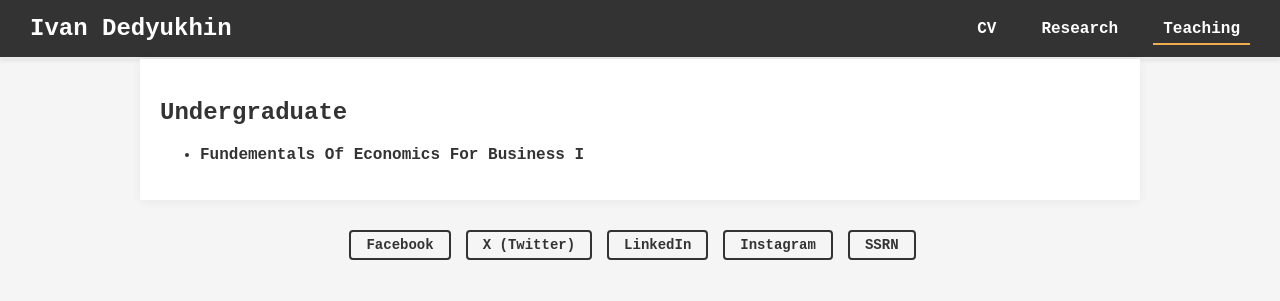
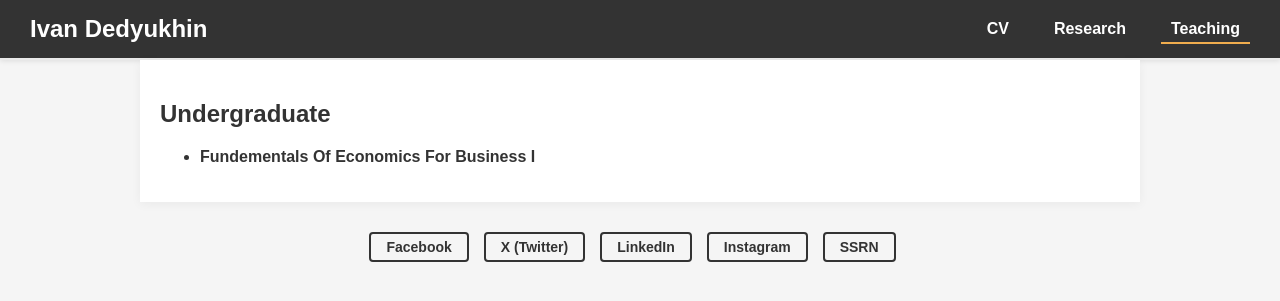
Before and after one commit to Dedyukhin/dedyukhin.github.io, a Jekyll site: the page built from Teaching.md, in a window 1280 px wide. Shown: the top 301 px of the page. Built offline with Jekyll 4.4.1, drawn with Linux system fonts in a browser that asks for light colours.

Commit message:
Update default.html

```diff
--- a/_layouts/default.html
+++ b/_layouts/default.html
@@ -10,7 +10,7 @@
         body {
             margin: 0;
             padding: 0;
-            font-family: 'Courier New', sans-serif;
+            font-family: 'Gidole Regular', sans-serif;
             font-size: 16px;
             background-color: #f5f5f5;
             color: #333;
```
